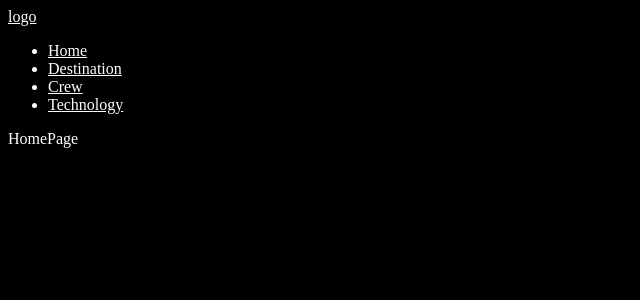
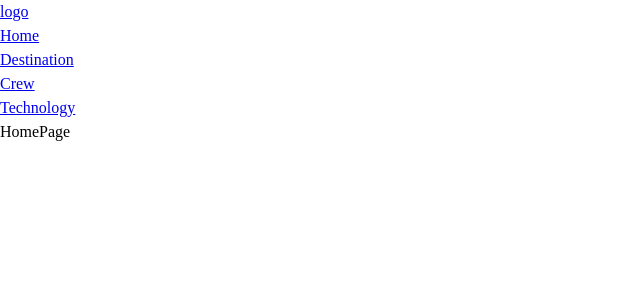
Before and after one commit to Lewis-mbui/space-tourism-website, a React (Vite) app: page / in a window 1280 px wide. Shown: the top 300 px of the page, without its empty margins (0-640 px from the left). Built offline with nearby package versions, Linux system fonts and the light colour scheme.

Commit message:
define reset styles

```diff
--- a/src/index.css
+++ b/src/index.css
@@ -1,8 +1,80 @@
-body {
-  background-color: black;
-  color: white;
+/*----------------------*/
+/* RESET                */
+/*----------------------*/
+
+/* Box sizing rules */
+*,
+*::before,
+*::after {
+  box-sizing: border-box;
 }
 
-a {
-  color: inherit;
+/* Remove default margin */
+* {
+  margin: 0;
+  padding: 0;
+  font: inherit;
 }
+
+/* Remove list styles on ul, ol elements
+with a list role, which suggests default
+styling will be removed */
+ul[role="list"],
+ol[role="list"] {
+  list-style: none;
+}
+
+/* Set core root defaults */
+html:focus-within {
+  scroll-behavior: smooth;
+}
+
+html,
+body {
+  min-height: 100%;
+  /* height: 100%; */
+}
+
+/* Set core body defaults */
+body {
+  text-rendering: optimizeSpeed;
+  line-height: 1.5;
+  min-height: 100vh;
+}
+
+/* A elements that don't have a class get default styles */
+a:not([class]) {
+  text-decoration-skip-ink: auto;
+}
+
+/* Make images easier to work with */
+img,
+picture,
+svg {
+  max-width: 100%;
+  display: block;
+}
+
+/* Make form elements easier to work with */
+input,
+button,
+textarea,
+select {
+  font: inherit;
+}
+
+/* Remove all animations, transitions and smooth scroll for people that prefer not to see them */
+@media (prefers-reduced-motion: reduce) {
+  html:focus-within {
+    scroll-behavior: auto;
+  }
+
+  *,
+  *::before,
+  *::after {
+    animation-duration: 0.01ms !important;
+    animation-iteration-count: 1 !important;
+    transition-duration: 0.01ms !important;
+    scroll-behavior: auto !important;
+  }
+}
```
